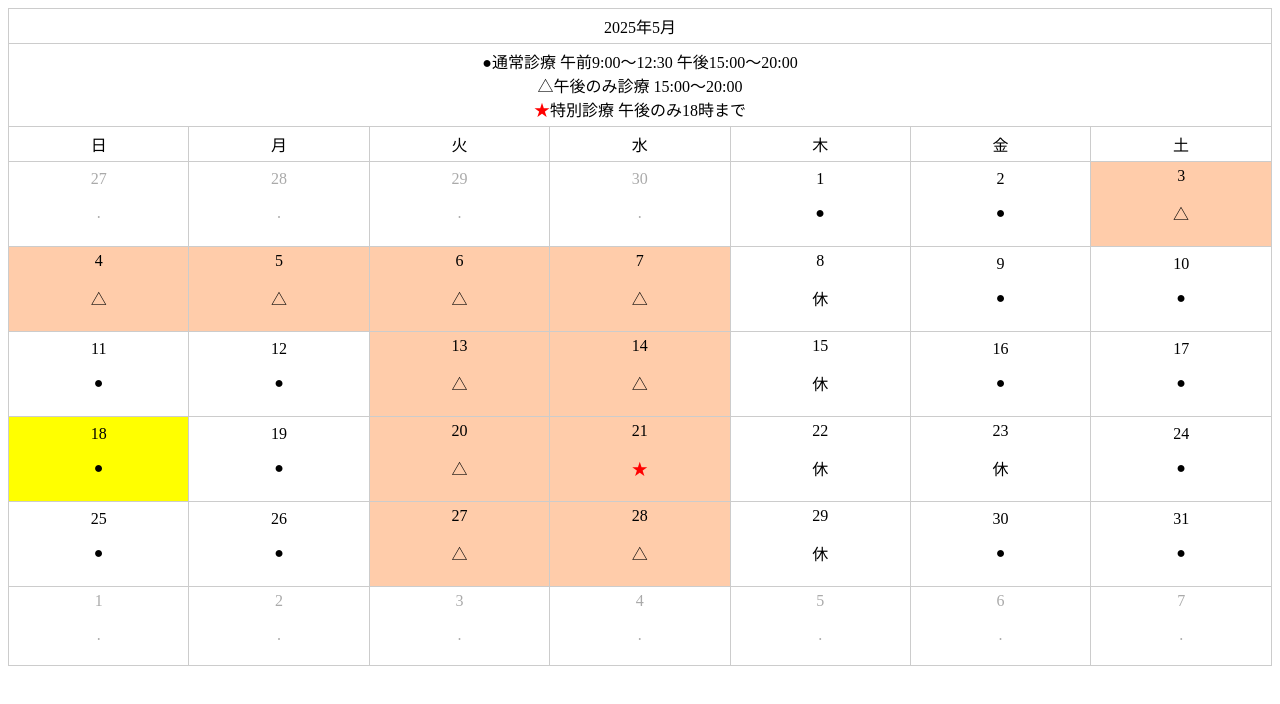
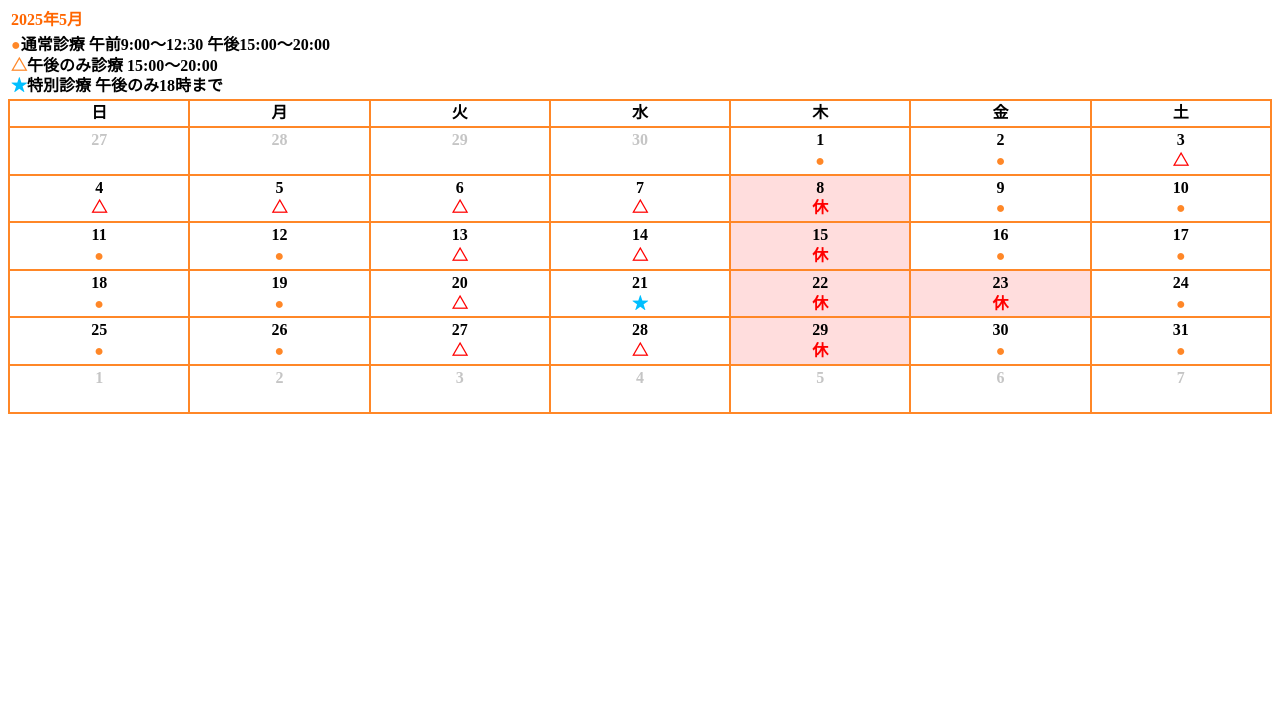
Before and after one commit to honeython/calendar, a plain HTML site: page index.html in a window 1280 px wide. Drawn offline with Linux system fonts and the light colour scheme.

Commit message:
Update index.html

```diff
--- a/index.html
+++ b/index.html
@@ -5,7 +5,94 @@
   <title>カレンダー</title>
   <style>
     table { border-collapse: collapse; width: 100%; }
+    #calendar p {
+	font:100%/1.3 "Mplus 1p";
+	margin: 0;
+	color: #ff8727;
+}
+#calendar table {
+	font:100%/1.3 "Mplus 1p";
+	border-spacing: 0;
+	border-collapse: collapse;
+	margin:0px;
+	width: 100%;
+}
+#calendar .dayoff {
+	font:100%/1.3 "Mplus 1p";
+	color: red;
+	font-weight: bold;
+	margin: 0;
+}
+#calendar .dayoff2 {
+	font:100%/1.3 "Mplus 1p";
+	color: #00bfff;
+	font-weight: bold;
+	margin: 0;
+}
+#calendar .dayoff3 {
+	font:100%/1.3 "Mplus 1p";
+	color: #00bfff;
+	font-weight: bold;
+	margin: 0;
+}
+#calendar .blank {
+	font:100%/1.3 "Mplus 1p";
+	color: #ffffff;
+	font-weight: bold;
+	margin: 0;
+}
+#calendar td {
+	font:100%/1.3 "Mplus 1p";
+	font-weight: bold;
+	border: 2px solid #ff8727;
+	padding: 2px 2px;
+	text-align: center;
+	width: fit-content;
+}
+#calendar td.ym{
+	font:100%/1.3 "Mplus 1p";
+	color:#ff6600;
+	margin: 10px auto 5px auto;
+	font-weight: bold;
+	text-align: left;
+	border: 0px;
+}
+#calendar td.off {
+        background: #ffdddd;
+}
+#calendar td.off2 {
+        background: #ffffff;
+}
+#calendar td.today {
+	background: #fff;
+}
+#calendar td.calendar_footer {
+	margin: 5px 10px;
+	font:font:100%/1.3 "Mplus 1p";
+	font-weight: bold;
+	text-align: left;
+	border: 0px;
+}
+.calendar_footer .maru {
+	color: #ff8727;
+}
+.calendar_footer .maru2 {
+	color: #00bfff;
+}
+/* 土曜日 */
+#calendar  .day:nth-child(7) {
+	color: royalblue;
+}
+/* 日曜日 */
+#calendar  .day:first-child {
+	color: red;
+}
+
+#calendar td.is-disabled {
+	color: #c5c5c5;
+}
     td { border: 1px solid #ccc; padding: 5px; text-align: center; }
+    p { font:100%/1.3 "Mplus 1p";	margin: 0; color: #ff8727;}
     .off { background: #fff; }
     .off2 { background: #ffccaa; }
     .dayoff3 { color: red; }
```
